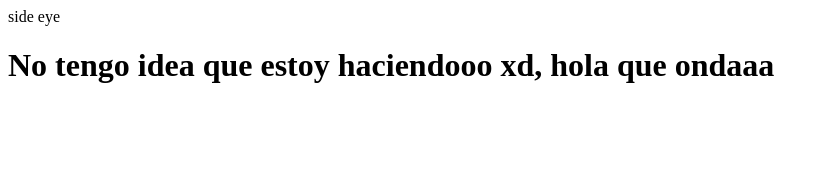
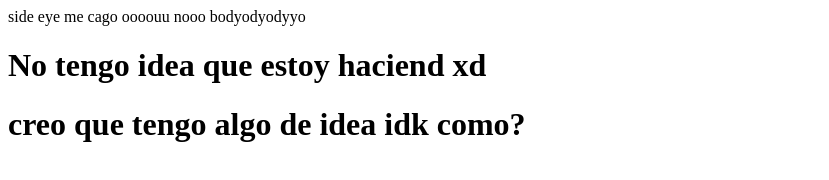
Before and after one commit to milenastly/aynose, a plain HTML site: page index.html in a window 1280 px wide. Shown: the whole page, without its empty margins (0-829 px from the left). Drawn offline with Linux system fonts and the light colour scheme.

Commit message:
new changes to my website

```diff
--- a/index.html
+++ b/index.html
@@ -3,9 +3,10 @@
 <head>
 	<meta charset="utf-8">
 	<meta name="viewport" content="width=device-width, initial-scale=1">
-	<title>hola perras soy yo milenastly papu</title>
-</head>side eye
-<body>
-<h1>No tengo idea que estoy haciendooo xd, hola que ondaaa<h1>
-</body>
+	<title>has sido hackeado</title>
+</head>side eye me cago oooouu nooo
+<body> bodyodyodyyo
+<h1>No tengo idea que estoy haciend xd<h1>
+	<p1> creo que tengo algo de idea idk
+</body>como?
 </html>
```
